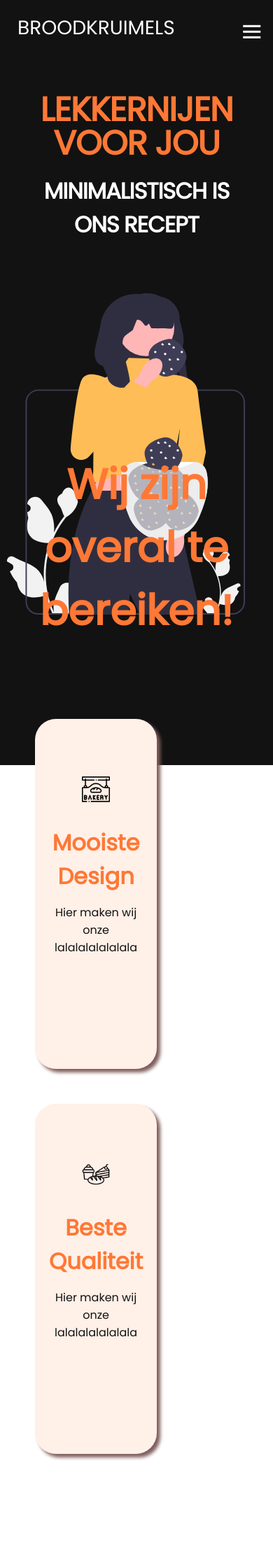
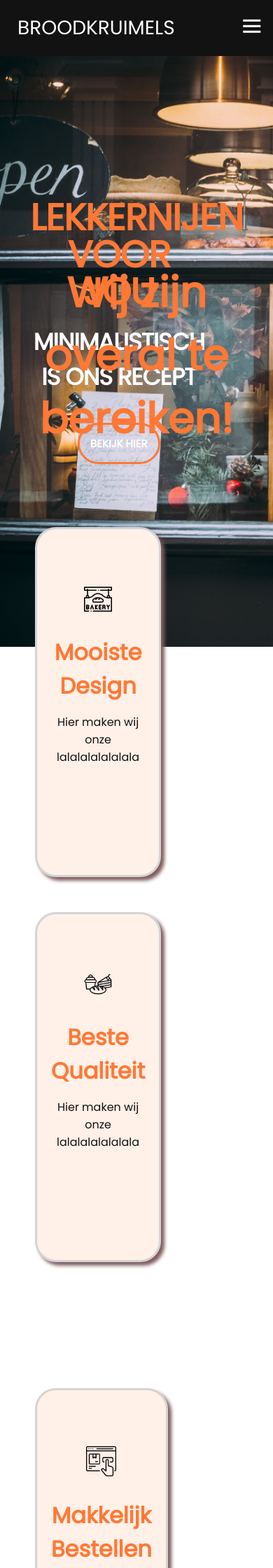
Before and after one commit to Nic1603/Broodkruimels, a PHP site: page / in a window 390 px wide; the page is wider, and only the part inside the window is pictured. Shown: the top 2240 px of that part at 70% size. Run offline with PHP 8.4, Linux system fonts and the light colour scheme.

Commit message:
Home pagina veranderingen

```diff
--- a/index.html
+++ b/index.html
@@ -47,11 +47,9 @@
             <div class="main-content">
                 <h1>LEKKERNIJEN VOOR JOU</h1>
                 <h2>MINIMALISTISCH IS ONS RECEPT</h2>
+                <a href="producten.html" class="btn">BEKIJK HIER</a>
             </div>
-            <div class="main-img--container">
-                <img src="images/pic1.svg"
-                alt="pic" id="main-img" />
-            </div>
+
         </div>
     </div>
     <!-- Main End -->
--- a/over ons style.css
+++ b/over ons style.css
@@ -209,7 +209,6 @@ body {
   padding: 10px 20px;
   font-size: 18px;
   font-weight: bold;
-  text-transform: uppercase;
   border-radius: 25px;
   border: 2px solid #ff7835;
   background-color: #121212;
--- a/over ons.html
+++ b/over ons.html
@@ -53,7 +53,7 @@
                     steken wij dus uit. Wij vinden dat een modern omgeving nu nodig is voor elke
                     andere bakkerij.
                     </p>
-                    <a href="producten.html" class="btn">Bekijk Hier</a>
+                    <a href="producten.html" class="btn">BEKIJK HIER</a>
                 </div>
                 <div class="flex">
                     <img src="images/bakker_overons2.jpg">
@@ -75,7 +75,7 @@
                     fnrdgfsjdiogjdufgjf
                     gh9siugjisdf9ig
                     </p>
-                    <a href="producten.html" class="btn">Bekijk Hier</a>
+                    <a href="producten.html" class="btn">CONTACT</a>
                 </div>
             </div>
         </div>
--- a/style.css
+++ b/style.css
@@ -10,7 +10,11 @@
 }
 
 body {
-  background-color: #000000;
+  width: 100%;
+  height: 100vh;
+  background-image: linear-gradient(rgba(0,0,0,0.75,),rgba(0,0,0,0.75,)),url(images/bakker_overons3.jpg);
+  background-size: cover;
+  background-position: center;
 }
 
 .navbar {
@@ -77,7 +81,7 @@ body {
 
 /* Responsive Navbar Section */
 
-@media screen and (max-width: 830px) {
+@media screen and (max-width: 920px) {
   .navbar-container {
       display: flex;
       justify-content: space-between;
@@ -99,12 +103,12 @@ body {
       transition: all 0.5s ease;
       height: 50vh;
       z-index: -1;
-      background-color: #542401;
+      background-color: #121212;
   }
 
   .navbar-menu.active {
-      background-color: #542401;
-      top: 11%;
+      background-color: #121212;
+      top: 8%;
       opacity: 1;
       transition: all 0.3s ease;
       z-index: 99;
@@ -137,7 +141,7 @@ body {
 
   #mobile-menu {
       position: absolute;
-      top: 3%;
+      top: 2%;
       right: 5%;
       transform: translate(5%, 20%);
   }
@@ -164,22 +168,27 @@ body {
 /* Home Hero Section */
 
 .main {
-  background-color: #121212;
-  height: 120vh;
+  height: 100vh;
+  background-image: url('images/bakker_overons3.jpg');
+  background-repeat: ;
+  background-size: cover;
 }
 
 .main-container {
-  display: grid;
-  grid-template-columns: 1fr 1fr;
+  display: flex;
+  text-align: center;
   align-items: center;
   justify-content: center;
   margin: 0;
-  height: 99vh;
-  background-color: #121212;
+  height: 100vh;
   z-index: 1;
-  width: 100%;
-  max-width: 1300px;
+  max-width: 2000px;
   padding: 0 50px;
+}
+.main-content {
+  flex: 0 0 50%;
+  max-width: 90%;
+  padding: 0 20px;
 }
 
 .main-content h1 {
@@ -193,21 +202,27 @@ body {
 
 .main-content h2 {
   font-size: 50px;
-  color: rgb(255, 255, 255);
+  color: #fff;
   letter-spacing: -1px;
   padding: 0 80px;
 }
 
-.main-img--container {
-  margin-right: -50px;
-  text-align: center;
+.btn {
+  text-decoration: none;
+  color: #fff;
+  display: inline-block;
+  margin: 40px;
+  padding: 15px ;
+  font-size: 25px;
+  font-weight: bold;
+  border-radius: 40px;
+  border: 3px solid #ff7835;
 }
 
-#main-img {
-  height: 80%;
-  width: 80%;
+.btn:hover {
+  transition: all 0.2s ease;
+  background-color: #ff7835;
 }
-
 
 /* Home Responsive Hero Section */
 @media screen and (max-width: 1080px) {
@@ -216,8 +231,8 @@ body {
       grid-template-columns: auto;
       justify-self: center;
       align-items: center;
-      width: 75%;
-      height: 80%;
+      width: 100%;
+      height: 100%;
       margin: 0 auto;
   }
 
@@ -227,7 +242,7 @@ body {
   }
 
   .main-content h1 {
-      font-size: 4rem;
+      font-size: 3.3rem;
       margin-top: 2rem;
   }
 
@@ -235,28 +250,25 @@ body {
       font-size: 2.5rem;
   }
 
-  #main-img {
-      align-items: center;
-      justify-content: center;
-      margin-left: -90px;
-      width: 50%;
+  .btn {
+    font-size: 18px;
   }
+
+
 }
 
-@media screen and (max-width: 480px) {
+@media screen and (max-width: 520px) {
   .main-content h1 {
-      font-size: 3rem;
+      font-size: 3.3rem;
       margin-top: 3rem;
   }
 
   .main-content h2 {
-      font-size: 2rem;
+      font-size: 2.1rem;
   }
-  #main-img {
-      align-items: center;
-      justify-content: center;
-      margin-left: -80px;
-      width: 70%;
+
+  .btn {
+    font-size: 15px;
   }
 }
 
@@ -267,7 +279,7 @@ background: #fff;
 display: flex;
 flex-direction: column;
 align-items: center;
-height: 225vh;
+height: 200vh;
 align-items: center;
 justify-content: center;
 }
@@ -310,7 +322,7 @@ padding: 20px;
 text-align: center;
 margin: 50px;
 margin-bottom: 50px;
-/* border: 5px solid #000000; */
+border: 3px solid #d4d4d4;
 border-radius: 30px;
 box-shadow: 5px 5px 5px rgb(128, 94, 94);
 }
@@ -341,3 +353,9 @@ font-size: 18px;
 margin-top: 5px;
 color: #ff7835;
 }
+
+
+
+@media screen and (max-width: 1080px) {
+
+}
```
Also changed, not shown: images/bakker_overons3.jpg (added).
